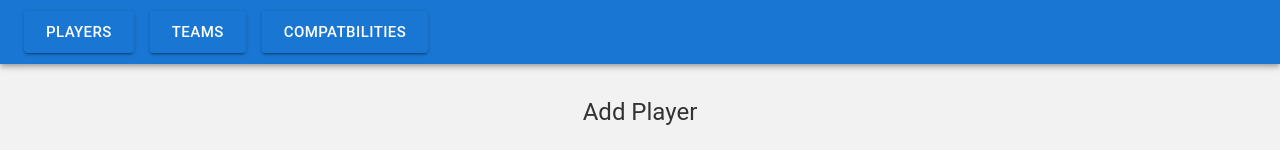
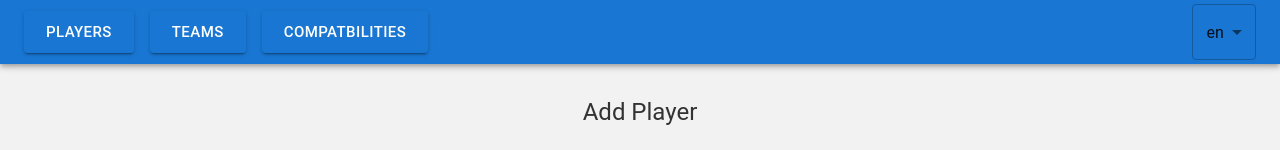
Before and after one commit to JakubWujec/squadpicker, a React (Vite) app: page / in a window 1280 px wide. Shown: the top 150 px of the page. Built offline with nearby package versions, Linux system fonts and the light colour scheme.

Commit message:
Language Selector

```diff
--- a/src/Header.tsx
+++ b/src/Header.tsx
@@ -1,9 +1,17 @@
 import { Link } from "react-router-dom";
 import { AppBar, Toolbar, Button } from "@mui/material";
 import { useTranslation } from "react-i18next";
+import LanguageSelector from "./LanguageSelector";
+import { resources } from "./i18n/config";
+
+const availableLanguages = Object.keys(resources)
 
 const Header = () => {
-  const { t } = useTranslation();
+  const { t, i18n } = useTranslation();
+
+  const changeLanguage = (lng: string) => {
+    i18n.changeLanguage(lng);
+  };
 
   return (
     <AppBar position="static" color="primary">
@@ -17,9 +25,15 @@ const Header = () => {
         <Button component={Link} to="/compatiblities" variant="contained" size="large">
           {t('compatibilities')}
         </Button>
+        <span style={{ marginLeft: "auto" }}>
+          <LanguageSelector languages={availableLanguages} selectedLanguage={`${i18n.resolvedLanguage}`} onChange={changeLanguage} />
+        </span>
+
       </Toolbar>
     </AppBar>
   );
 };
 
+
+
 export default Header;
--- /dev/null
+++ b/src/LanguageSelector.tsx
@@ -0,0 +1,33 @@
+import { FormControl, MenuItem, Select, SelectChangeEvent } from '@mui/material';
+
+
+type LanguageSelectorProps = {
+  selectedLanguage: string,
+  languages: string[],
+  onChange: (language: string) => void
+}
+
+const LanguageSelector = ({ selectedLanguage, languages, onChange }: LanguageSelectorProps) => {
+
+  function handleChange(event: SelectChangeEvent<string>) {
+    onChange(event.target.value)
+  }
+
+  return (
+    <FormControl>
+      <Select
+        id="language-select"
+        value={selectedLanguage}
+        onChange={handleChange}
+      >
+        {languages.map((language) => (
+          <MenuItem key={language} value={language}>
+            {language}
+          </MenuItem>
+        ))}
+      </Select>
+    </FormControl>
+  );
+};
+
+export default LanguageSelector
--- a/src/i18n/config.ts
+++ b/src/i18n/config.ts
@@ -11,6 +11,7 @@ export const resources = {
     translation: translationPL
   }
 };
+
 i18n.use(initReactI18next).init({
   lng: 'en',
   debug: true,
```
